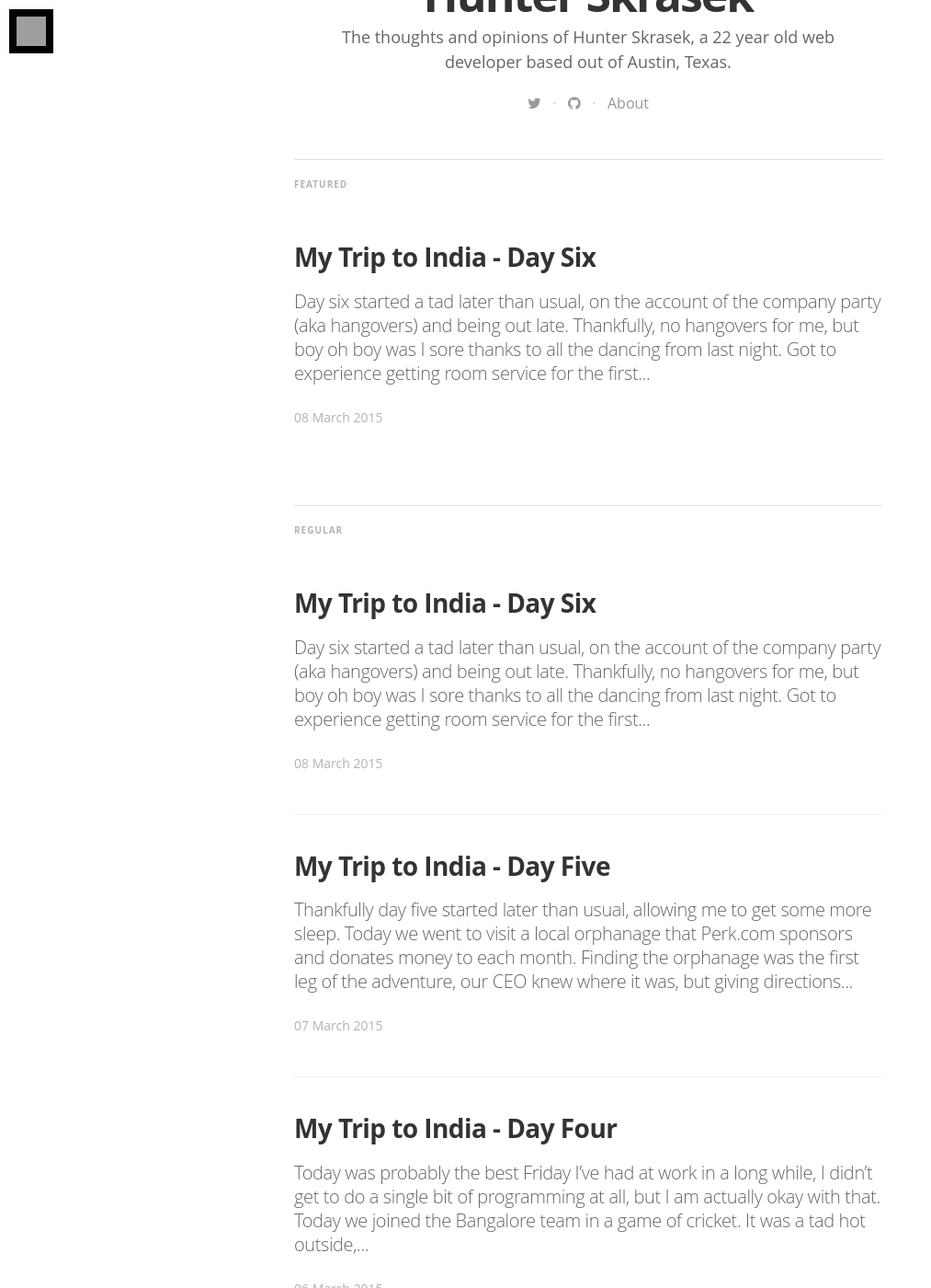
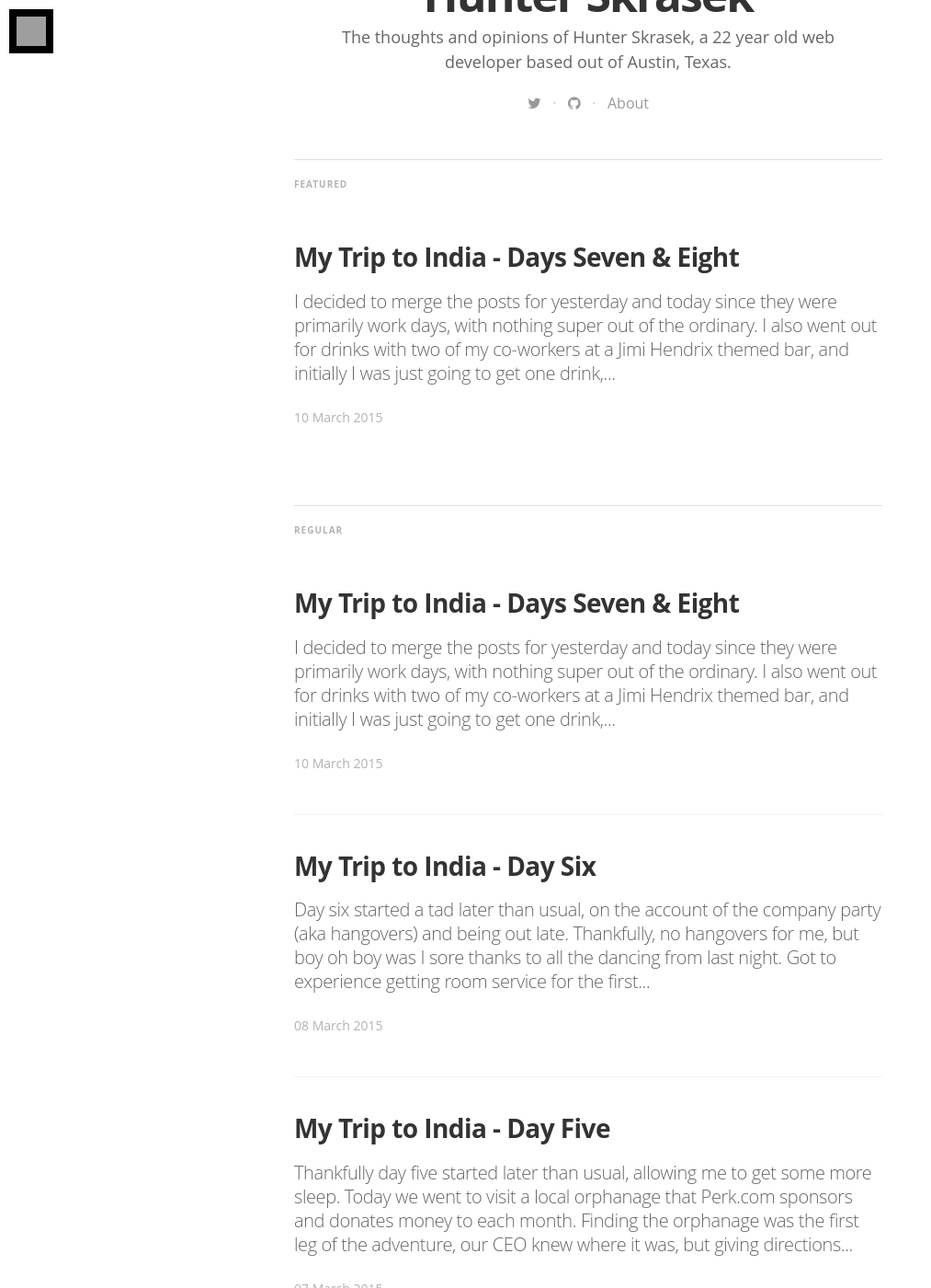
Before and after one commit to hskrasek/hskrasek.github.io, a Jekyll site: the page built from index.html, in a window 1280 px wide and 1400 px high, scrolled down 565 px. Shown: the whole window at 92% size, without its empty margins (0-1013 px from the left). Built offline with Jekyll 4.4.1, drawn with Linux system fonts in a browser that asks for light colours; nearby versions of some CDN libraries; some web fonts are replaced; Markdown is read by kramdown in place of the engine named in the settings; the list of posts is cut into pages by our own code; some of the changed text lies outside the part shown; grey boxes are pictures that could not be loaded.

Commit message:
India trip day seven and eight
Signed-off-by: Hunter Skrasek <hunterskrasek@me.com>

```diff
--- a/_posts/2015-03-08-my-trip-to-india-day-six.markdown
+++ b/_posts/2015-03-08-my-trip-to-india-day-six.markdown
@@ -3,7 +3,7 @@ layout: post
 title:  "My Trip to India - Day Six"
 date:   2015-03-08 12:01:00
 categories: travel
-tags: featured india perk
+tags: india perk
 ---
 Day six started a tad later than usual, on the account of the company party (aka hangovers) and being out late. Thankfully, no hangovers for me, but boy oh boy was I sore thanks to all the dancing from last night. Got to experience getting room service for the first time, which was nice, mainly because I was tired and not ready to be social in the morning.
 
--- /dev/null
+++ b/_posts/2015-03-10-my-trip-to-india-day-seven-eight.markdown
@@ -0,0 +1,20 @@
+---
+layout: post
+title:  "My Trip to India - Days Seven & Eight"
+date:   2015-03-10 12:44:00
+categories: travel
+tags: featured india perk
+---
+I decided to merge the posts for yesterday and today since they were primarily work days, with nothing super out of the ordinary. I also went out for drinks with two of my co-workers at a Jimi Hendrix themed bar, and initially I was just going to get one drink, chill, and then go back to the hotel... and the hangover I nursed today is proof that that plan died horribly.
+
+![A large, but great tasting lunch. We ate so much food](/assets/article_images/2015-03-10-my-trip-to-india-day-seven-eight/lazeez.jpg)
+
+![The Jimi Hendrix bar, sorry for the dark picture](/assets/article_images/2015-03-10-my-trip-to-india-day-seven-eight/the_bar.jpg)
+
+This morning we went to another hotel for breakfast called Leela Palace, which had an amazing buffet, and the hotel looked great. It was weird eating breakfast outside and not being able hear the usual sound of constant horn honking. That, or it was there, and I have just gotten so used to the sound of constant honking.
+
+![Such an amazing looking hotel, wish I wouldn't have had a hangover while being here](/assets/article_images/2015-03-10-my-trip-to-india-day-seven-eight/leela_palace.jpg)
+
+The night ended with going to ITC Hotel for dinner, yet another fancy and awesome looking hotel, with an amazing buffet. Wish I had more to talk about, but the super fun exploration part of the trip has ended and the main focus has shifted to work. Tomorrow is the last day of the trip though, and then it's back to the states, with a 23 hour layover in Heathrow, which I'm sure is going to be a blast. For now, to sleep I go, because I am exhausted.
+
+![This hotel was also pretty nice, funny that its ran by a tobacco company](/assets/article_images/2015-03-10-my-trip-to-india-day-seven-eight/itc_hotel.jpg)
```
Also changed, not shown: assets/article_images/2015-03-10-my-trip-to-india-day-seven-eight/itc_hotel.jpg (added), assets/article_images/2015-03-10-my-trip-to-india-day-seven-eight/lazeez.jpg (added), assets/article_images/2015-03-10-my-trip-to-india-day-seven-eight/leela_palace.jpg (added), assets/article_images/2015-03-10-my-trip-to-india-day-seven-eight/the_bar.jpg (added).
